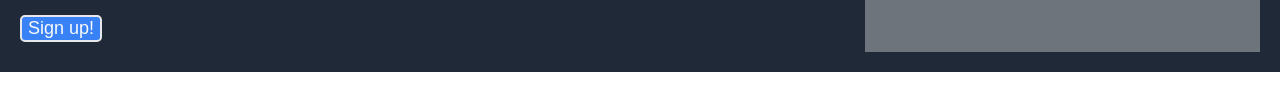
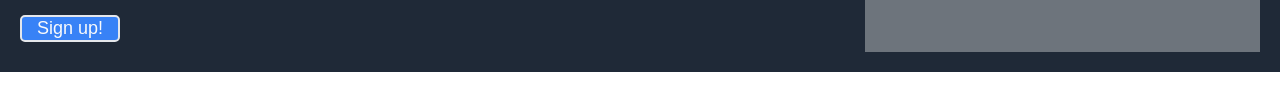
Before and after one commit to AaSa98/odin_landingpage, a plain HTML site: page index.html in a window 1280 px wide. Shown: the part 249-354 px from the top of the page. Drawn offline with Linux system fonts and the light colour scheme.

Commit message:
button fixed

```diff
--- a/style.css
+++ b/style.css
@@ -96,6 +96,8 @@ button{
     border-radius: 5px;
     box-shadow: none;
     border: #e5e7eb 2px solid;
+    min-width: 100px;
+    height: auto;
 }
 
 .citation{
```
